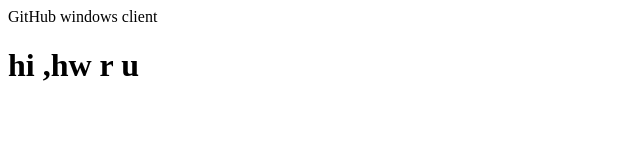
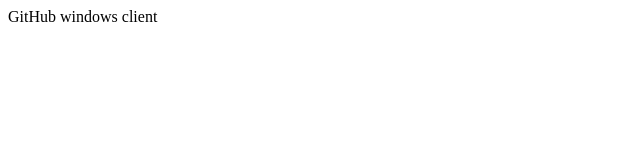
Before and after one commit to test308/test308-2, a plain HTML site: page WebContent/index.html in a window 1280 px wide. Shown: the whole page, without its empty margins (0-640 px from the left). Drawn offline with Linux system fonts and the light colour scheme.

Commit message:
Revert "added more code"
This reverts commit f26a25f0cee97855feb15c1191d30937de18fb61.

```diff
--- a/WebContent/index.html
+++ b/WebContent/index.html
@@ -6,7 +6,5 @@
 </head>
 <body>
 GitHub windows client
-
-<h1> hi ,hw r u</h1>
 </body>
 </html>
```
